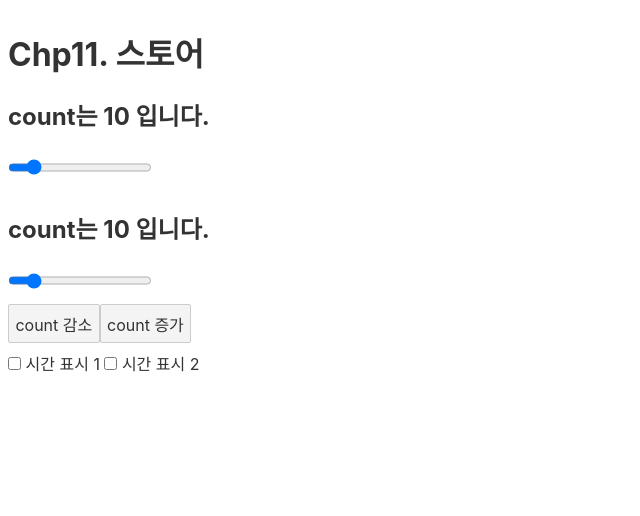
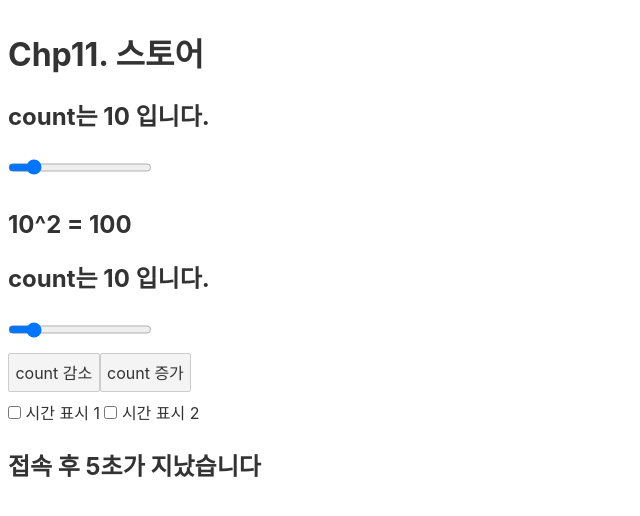
Before and after one commit to zldnlto/Svelte_Tutorial, a Svelte app: page / in a window 1280 px wide. Shown: the top 516 px of the page, without its empty margins (0-640 px from the left). Built offline with nearby package versions, Linux system fonts and the light colour scheme.

Commit message:
Chp11_derived 스토어 사용하여 기존 스토어 값 가공

```diff
--- a/src/Chp11/ReadableStore.svelte
+++ b/src/Chp11/ReadableStore.svelte
@@ -2,6 +2,8 @@
     import Time from "../Chp11/Time.svelte";
     let flag1 = false;
     let flag2 = false;
+
+    import { elapsed } from './store';
 </script>
 
 <section>
@@ -15,4 +17,6 @@
     {#if flag2}
     <Time />
     {/if}
+
+    <h1>접속 후 {$elapsed}초가 지났습니다</h1>
 </section>
--- a/src/Chp11/WritebleStore.svelte
+++ b/src/Chp11/WritebleStore.svelte
@@ -4,7 +4,7 @@
     let rangeValue = 50;
 
     // 1. store에서 count 임포트
-    import { count } from './store';
+    import { count, power } from './store';
 
     // 2. 구독 ( count 값 변경 시 rangeValue 업데이트하기 )
     const unsubscribe = count.subscribe((v)=> {
@@ -24,5 +24,7 @@
     <section>
         <h2> count는 {rangeValue} 입니다. </h2>
         <input type="range" bind:value={rangeValue} step=1 min=1 max=100>
+
+        <h1>{$count}^2 = {$power}</h1>
     </section>
 </main>
--- a/src/Chp11/store.js
+++ b/src/Chp11/store.js
@@ -1,4 +1,4 @@
-import { writable, readable } from 'svelte/store';
+import { writable, readable, derived } from 'svelte/store';
 
 export const count = writable(10);
 
@@ -29,3 +29,15 @@ export const time2 = readable(new Date(), (set) => {
     clearInterval(interval);
   };
 });
+
+// derived 함수로 power 스토어와 elapsed 스토어 만들기
+
+export const power = derived(count, ($count) => $count * $count);
+
+const start = new Date();
+export const elapsed = derived(time, ($time, set) => {
+  set(Math.round(($time - start) / 1000));
+  return () => {
+    // 실행이 종료됐을 때 구문
+  };
+});
```
